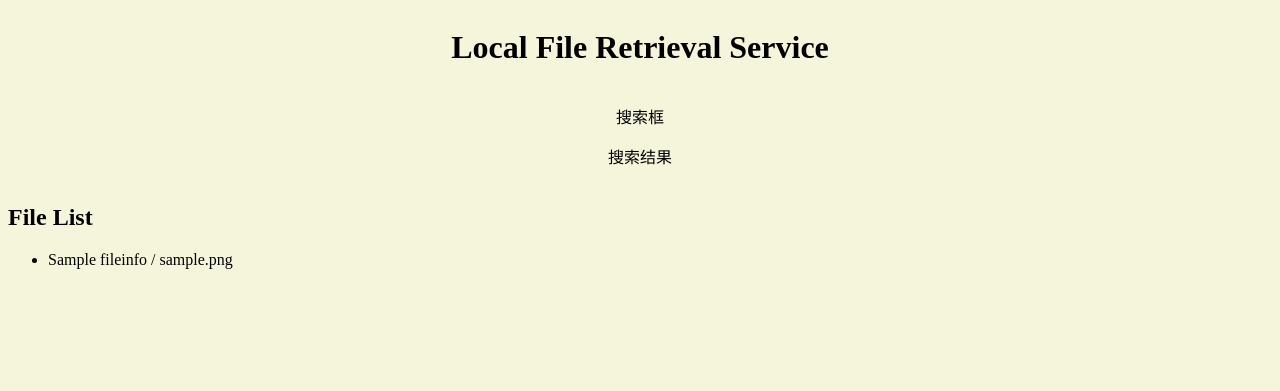
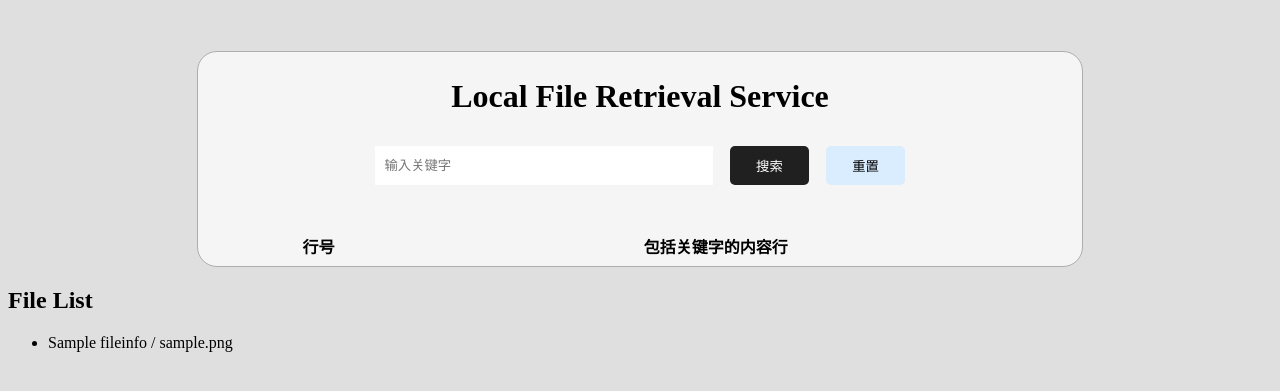
Before and after one commit to KRayXly/FileRetrieval, a Django app: page /files/ in a window 1280 px wide. Shown: the top 391 px of the page. Run offline with Django 4.2, Linux system fonts and the light colour scheme; tables that the repository leaves empty hold one stand-in row (values such as "Sample post"); lists and menus that the app fills with data are empty.

Commit message:
林之韵 2019211910020

```diff
--- a/FileRetrieval/FileRetrieval/urls.py
+++ b/FileRetrieval/FileRetrieval/urls.py
@@ -23,9 +23,12 @@
 # ]
 from django.contrib import admin
 from django.urls import path
-from file_search.views import file_upload_view, file_list_view
+from file_search.views import file_upload_view, file_list_view , search_view , save_results
 
 urlpatterns = [
     path('upload/', file_upload_view, name='file_upload'),
     path('files/', file_list_view, name='file_list'),
+
+    path('search/', search_view, name='search'),
+    path('save_results/', save_results, name='search'),
 ]
--- a/FileRetrieval/file_search/forms.py
+++ b/FileRetrieval/file_search/forms.py
@@ -2,4 +2,7 @@
 
 class FolderUploadForm(forms.Form):
     # folder = forms.FileField(widget=forms.ClearableFileInput(attrs={'webkitdirectory': True, 'directory': True}))
+    # folder = forms.FileField(
+    #     label='选择需要上传的文件夹 ',
+    #     widget=forms.ClearableFileInput(attrs={'webkitdirectory': True, 'directory': True , 'class':'form-control'}))
     folder_path = forms.CharField(label='文件夹路径')
--- a/FileRetrieval/file_search/static/css/main.css
+++ b/FileRetrieval/file_search/static/css/main.css
@@ -1,16 +1,82 @@
 body {
-    background-color: beige;
+    background-color: #dfdfdf;
     list-style: none;
 }
+h1 {
+    margin-top: 26px;
+}
+button {
+    appearance: none;
+    -webkit-appearance: none;
+    -moz-appearance: none;
+    border: none;
+}
+
 .filer {
     display: flex;
     flex-direction: column;
-    width: 100%;
+    width: 70%;
+    margin: 0 auto;
     text-align: center;
+    margin-top: 4%;
+    border-radius: 20px;
+    border: #adadad 1px solid;
+    background-color: rgba(255, 255, 255, 0.7);
 }
-.filer>.top {
+.filer>.u-but {
+    display: flex;
+    flex-direction: column;
+    width: 50%;
+    text-align: center;
+    margin-left: 25%;
+}
+.filer>.u-but>.u-sub {
+    border-radius: 5px;
+    background-color: white;
+    width: 50%;
+    margin: 0 auto;
+    margin-bottom: 30px;
+    padding: 10px;
+}
+.form-control {
+    margin: 10px auto;
+    padding: 10px;
+    color: rgb(18, 113, 202);
+}
 
+.f-search {
+    display: flex;
+    flex-direction: row;
+    margin: 0 auto;
+    margin-bottom: 25px;
+    margin-top: 10px;
+    width: 60%;
+    justify-content:space-between;
 }
-.filer>.top {
-
+.f-search>input {
+    padding: 10px;
+    border: 0;
+    border: 5px;
+    width: 60%;
 }
+.f-search>button {
+    padding: 10px;
+    border: 0;
+    border: 5px;
+    background-color: #202020;
+    border-radius: 5px;
+    color: white;
+    width: 15%;
+}
+.f-search>button:last-child {
+    background-color: rgb(218, 237, 255);
+    color: black;
+}
+.f-result {
+    width: 90%;
+    margin: 0 auto;
+    margin-top: 20px;
+}
+.f-result>tbody>tr {
+    line-height: 30px;
+}
--- a/FileRetrieval/file_search/templates/file.html
+++ b/FileRetrieval/file_search/templates/file.html
@@ -9,18 +9,41 @@
 </head>
 <body>
     <div class="filer">
-        <div class="top">
-            <h1>Local File Retrieval Service</h1>
-        </div>
-        <div class="body">
-            <div class="b-select">
-                <p>搜索框</p>
-            </div>
-            <div class="b-box">
-                <p>搜索结果</p>
-            </div>
-        </div>
+        <h1>Local File Retrieval Service</h1>
+        <form method="post" action="{% url 'search' %}" class="f-search">
+            {% csrf_token %}
+            <input type="text" name="keyword" placeholder="输入关键字">
+            <button type="submit">搜索</button>
+            <button type="reset">重置</button>
+        </form>
+        <table class="f-result">
+            <tr>
+                <th>行号</th>
+                <th>包括关键字的内容行</th>
+            </tr>
+            {% for file_path in results %}
+                <tr>
+                    <td>{{ forloop.counter }}</td>
+                    <td>{{ file_path }}</td>
+                </tr>
+            {% endfor %}
+        </table>
+        {% if results %}
+            <form method="post" action="{% url 'save_results' %}">
+                {% csrf_token %}
+                <ul>
+                    {% for file_path in results %}
+                        <li>
+                            <input type="checkbox" name="selected_files" value="{{ file_path }}">
+                            {{ file_path }}
+                        </li>
+                    {% endfor %}
+                </ul>
+                <button type="submit">保存</button>
+            </form>
+        {% endif %}
     </div>
+
     <h2>File List</h2>
     <ul>
     {% for file in files %}
--- a/FileRetrieval/file_search/views.py
+++ b/FileRetrieval/file_search/views.py
@@ -24,3 +24,31 @@
     files = Fileinfo.objects.all()
     context = {'files': files}
     return render(request, 'file.html', context)
+
+
+def search_view(request):
+    if request.method == 'POST':
+        keyword = request.POST.get('keyword', '')
+        # 在这里执行根据关键字搜索的逻辑
+        # 这里仅作示例，搜索当前目录下所有文件名包含关键字的文件
+        current_dir = os.getcwd()
+        results = []
+        for root, dirs, files in os.walk(current_dir):
+            for file in files:
+                if keyword in file:
+                    file_path = os.path.join(root, file)
+                    results.append(file_path)
+        return render(request, 'file.html', {'results': results, 'keyword': keyword})
+    else:
+        return render(request, 'file.html')
+
+def save_results(request):
+    if request.method == 'POST':
+        selected_files = request.POST.getlist('selected_files')
+        # 在这里执行保存选中结果的逻辑
+        # 这里仅作示例，将选中的文件路径保存到文本并返回下载
+        file_content = '\n'.join(selected_files)
+        response = HttpResponse(content_type='text/plain')
+        response['Content-Disposition'] = 'attachment; filename="search_results.txt"'
+        response.write(file_content)
+        return response
```
Also changed, not shown: FileRetrieval/file_search/templates/upload.html (+8 -6 lines), github.md (+7 -2 lines), README.md.
